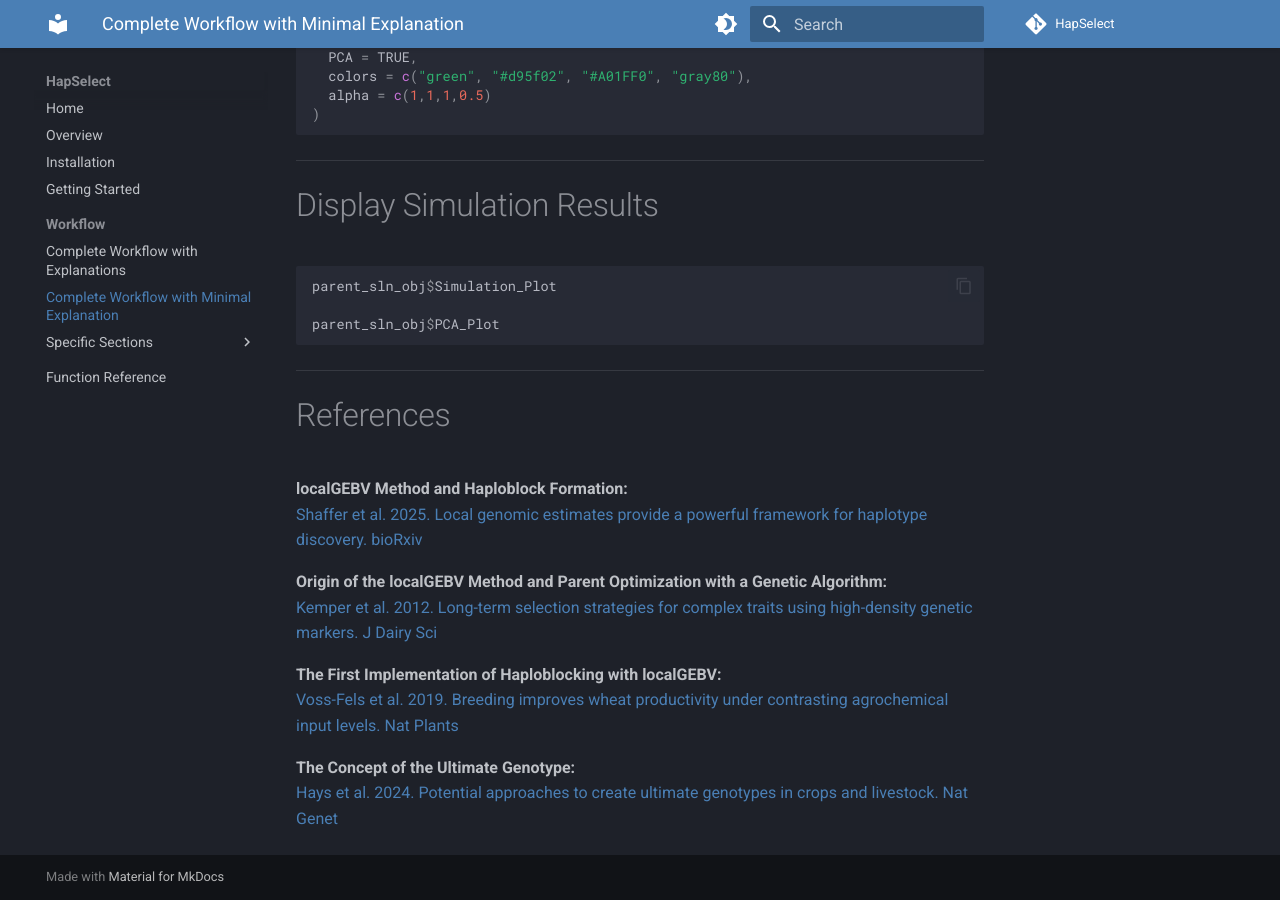
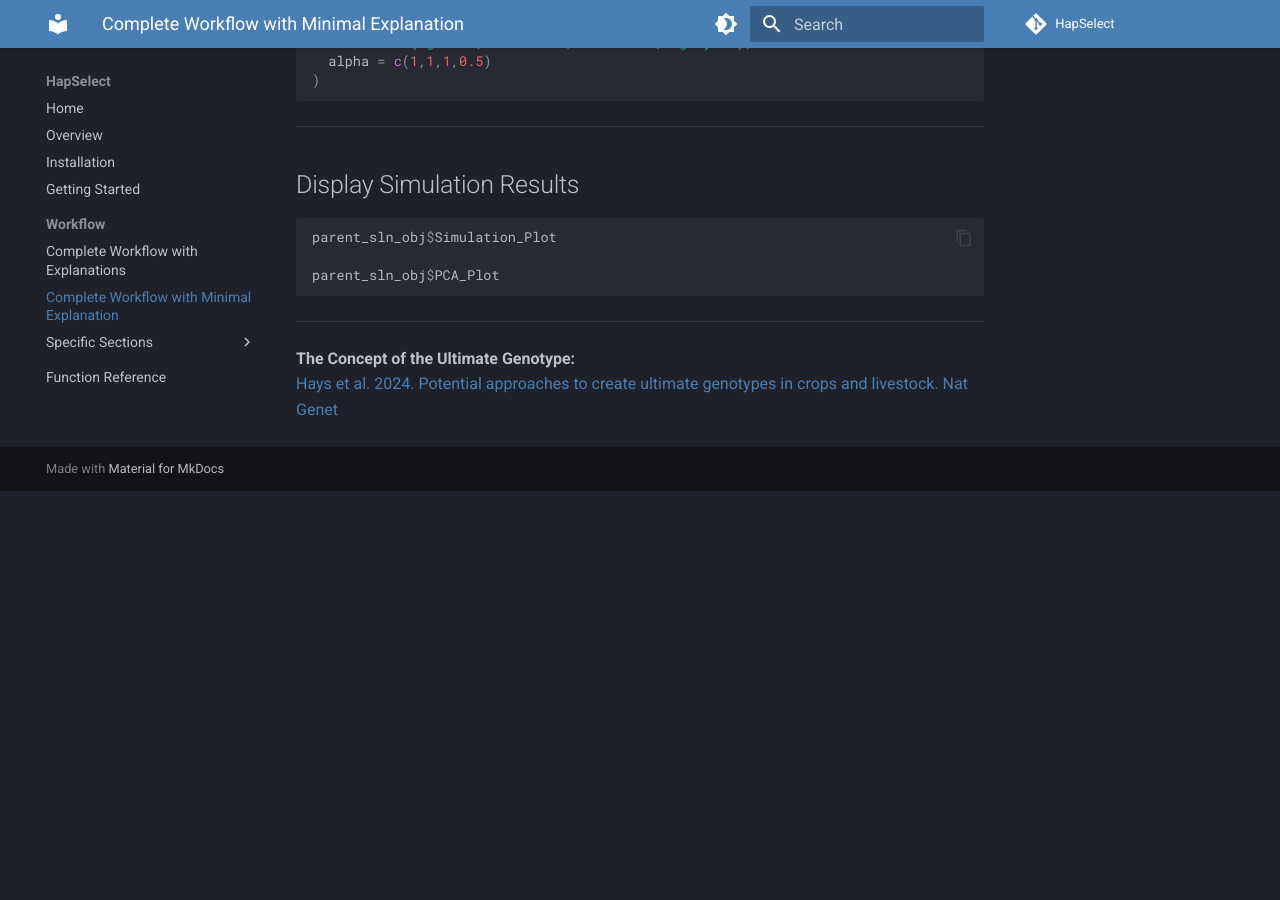
Before and after one commit to wrshf7/HapSelect-Docs, an MkDocs documentation site: the page built from docs/workflow/example_workflow_minimal_comments.md, in a window 1280 px wide and 900 px high, scrolled down 7331 px. Built offline with MkDocs 1.6.1 and Material for MkDocs 9.7.7, drawn with Linux system fonts in a browser that asks for light colours; comment, search, counter and statistics services are not loaded; after the commit the page ends 7822 px from its top, so only the background shows below that; some of the changed text lies outside the part shown.

Commit message:
Update example_workflow_minimal_comments.md

````diff
--- a/docs/workflow/example_workflow_minimal_comments.md
+++ b/docs/workflow/example_workflow_minimal_comments.md
@@ -44,15 +44,7 @@
 
 ---
 
-# Load Example LD Data
-
-```r
-ld_pairs = HapSelect::ld_pairs
-```
-
----
-
-# Pairwise LD with PLINK (Recommended)
+## Pairwise LD with PLINK (Recommended)
 
 ```r
 ld_pairs = plink_pairwise_ld_geno(
@@ -64,6 +56,13 @@
 ```
 
 Requires PLINK v1.9 installed and available in the system `PATH`.
+
+
+# Load Example LD Data
+
+```r
+ld_pairs = HapSelect::ld_pairs
+```
 
 ---
 
@@ -101,7 +100,6 @@
 ---
 
 # Marker Effect Estimation
-
 ## Estimate marker effects if not provided
 ### Important Note:
 - One BLUE, deregressed BLUP, or adjusted phenotype per individual only
@@ -121,9 +119,9 @@
 
 ---
 
-# Cross Validation
+#E Cross Validation
 
-## N-fold
+##E N-fold
 
 ```r
 CV = n_fold_cross_validation(
@@ -135,7 +133,7 @@
 )
 ```
 
-## Random Train/Test
+##E Random Train/Test
 
 ```r
 CV = cross_validation(
@@ -166,7 +164,8 @@
 
 ---
 
-# Marker Effects Plot
+# Visualizations
+## Marker Effects Plot
 
 ```r
 marker_plot = marker_effects_plot(
@@ -181,7 +180,7 @@
 
 ---
 
-# Unique Haplotype Effects Plot
+## Unique Haplotype Effects Plot
 
 ```r
 haplo_eff_plot = unique_haplo_effects_plot(
@@ -195,7 +194,7 @@
 
 ---
 
-# Funnel Plot
+## Funnel Plot
 
 ```r
 funnel_plot = block_var_funnel_plot(
@@ -209,7 +208,7 @@
 
 ---
 
-# Haploblock Position Plot
+## Haploblock Position Plot
 
 ```r
 haploblock_plot = plot_haploblocks(
@@ -225,7 +224,7 @@
 
 ---
 
-# Marker Density Plot
+## Marker Density Plot
 
 ```r
 marker_density_plot = plot_marker_density(
@@ -243,7 +242,7 @@
 
 ---
 
-# LD Decay Plot
+## LD Decay Plot
 
 ```r
 ld_decay_plot = plot_ld_decay(
@@ -318,7 +317,7 @@
 
 ---
 
-# Inspect One Solution
+## Inspect One Solution
 
 ```r
 GA_output$One_Solution
@@ -349,7 +348,7 @@
 
 ---
 
-# Display Simulation Results
+## Display Simulation Results
 
 ```r
 parent_sln_obj$Simulation_Plot
@@ -358,17 +357,5 @@
 ```
 
 ---
-
-# References
-
-**localGEBV Method and Haploblock Formation:**
-[Shaffer et al. 2025. Local genomic estimates provide a powerful framework for haplotype discovery. bioRxiv](https://doi.org/10.1101/2025.08.28.672830)
-
-**Origin of the localGEBV Method and Parent Optimization with a Genetic Algorithm:**
-[Kemper et al. 2012. Long-term selection strategies for complex traits using high-density genetic markers. J Dairy Sci](https://doi.org/10.3168/jds.2011-5289)
-
-**The First Implementation of Haploblocking with localGEBV:**
-[Voss-Fels et al. 2019. Breeding improves wheat productivity under contrasting agrochemical input levels. Nat Plants](https://doi.org/10.1038/s41477-019-0445-5)
-
 **The Concept of the Ultimate Genotype:**
 [Hays et al. 2024. Potential approaches to create ultimate genotypes in crops and livestock. Nat Genet](https://doi.org/10.1038/s41588-024-01942-0)
````
Also changed, not shown: other parts of docs/workflow/example_workflow_minimal_comments.md (+2 -2 lines).
